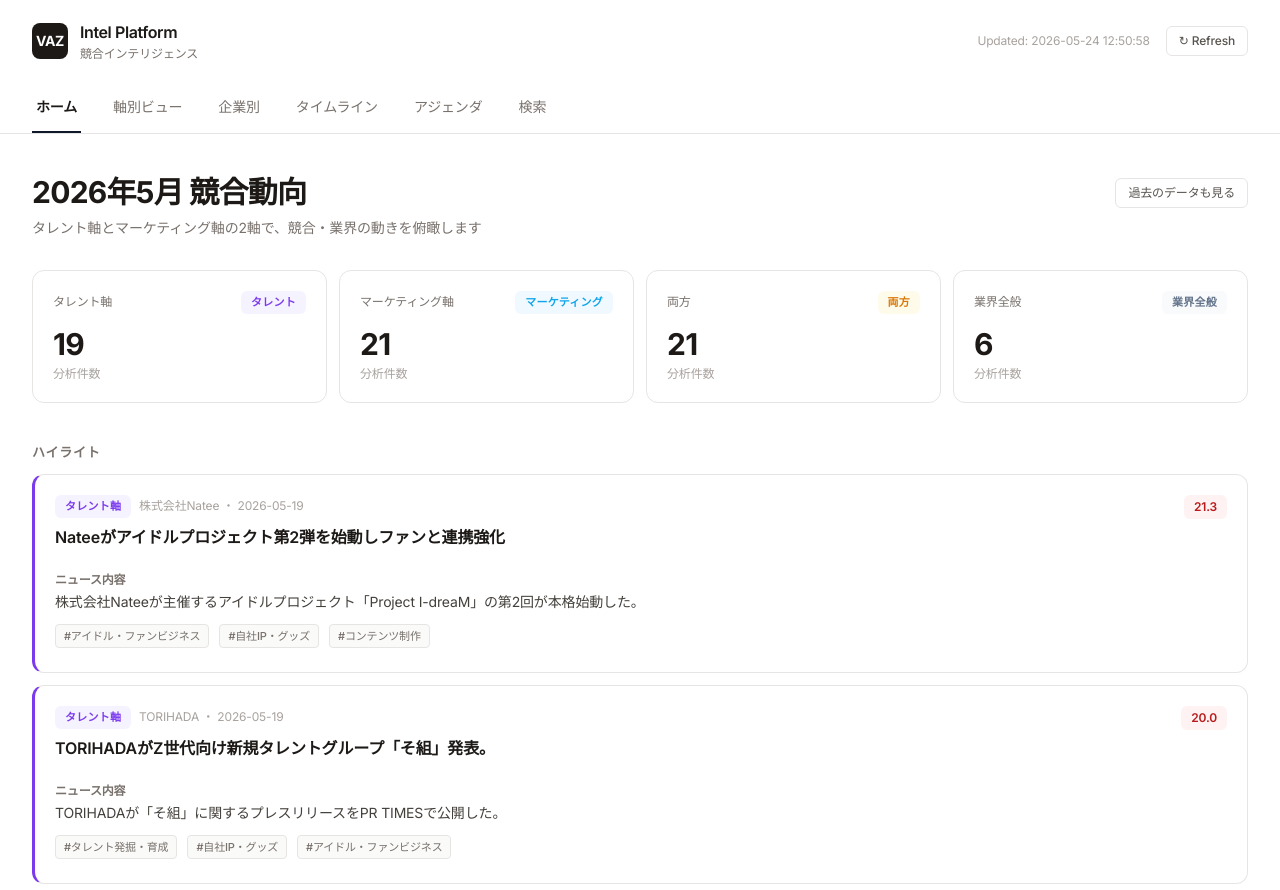
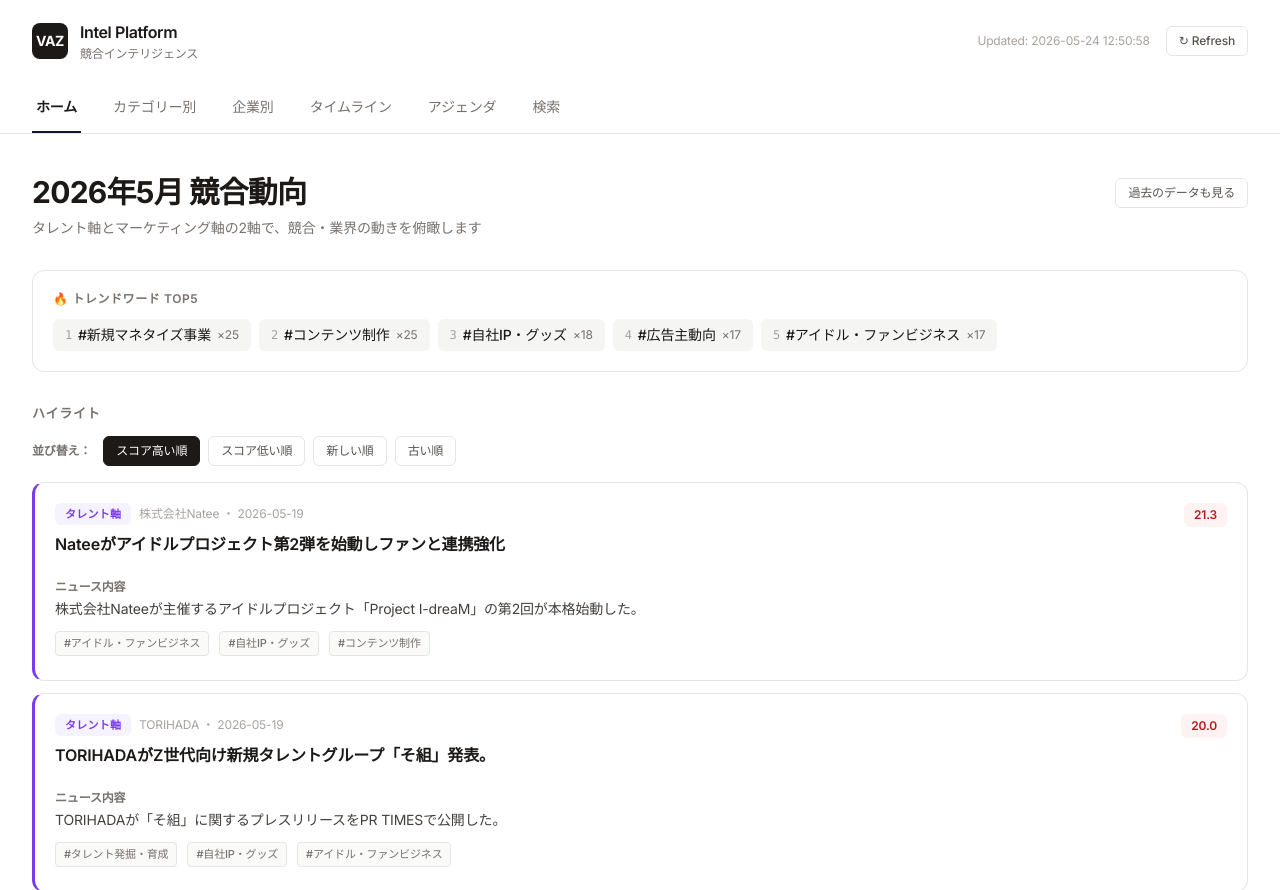
Before and after one commit to hiromasayonekura-svg/vaz-intel, a plain HTML site: page docs/index.html in a window 1280 px wide. Shown: the top 890 px of the page. Drawn offline with nearby package versions, Linux system fonts and the light colour scheme.

Commit message:
feat: 軸→カテゴリー名称変更・並び替え追加・トレンドワード・トピック表示制御

```diff
--- a/docs/index.html
+++ b/docs/index.html
@@ -199,7 +199,7 @@
   </div>
   <nav class="max-w-7xl mx-auto px-4 md:px-8 flex items-center overflow-x-auto scrollbar-thin">
     <div class="nav-tab active" data-view="home">ホーム</div>
-    <div class="nav-tab" data-view="axis">軸別ビュー</div>
+    <div class="nav-tab" data-view="axis">カテゴリー別</div>
     <div class="nav-tab" data-view="company">企業別</div>
     <div class="nav-tab" data-view="timeline">タイムライン</div>
     <div class="nav-tab" data-view="agenda">アジェンダ</div>
@@ -306,8 +306,69 @@
   }
 }
 
-// 軸別ビューのトピックフィルター状態
+// カテゴリー別のトピックフィルター状態
 let CURRENT_TAG_FILTER = 'all';
+
+// ★ 並び替え状態（ホーム/カテゴリー別/アジェンダ共通）
+let SORT_BY = 'score';      // 'score' or 'date'
+let SORT_ORDER = 'desc';    // 'asc' or 'desc'
+
+// 配列を SORT_BY / SORT_ORDER に従ってソート
+function applySort(arr) {
+  const sorted = [...arr];
+  sorted.sort((a, b) => {
+    let va, vb;
+    if (SORT_BY === 'date') {
+      va = String(a.date || '').replace(/[\/\-]/g, '');
+      vb = String(b.date || '').replace(/[\/\-]/g, '');
+    } else {
+      va = Number(a.totalScore) || 0;
+      vb = Number(b.totalScore) || 0;
+    }
+    if (va < vb) return SORT_ORDER === 'asc' ? -1 : 1;
+    if (va > vb) return SORT_ORDER === 'asc' ? 1 : -1;
+    return 0;
+  });
+  return sorted;
+}
+
+// 並び替えボタンのHTMLを生成
+function sortControls(viewName) {
+  const btn = (label, by, order) => {
+    const active = SORT_BY === by && SORT_ORDER === order;
+    const cls = active
+      ? 'bg-stone-900 text-white border-stone-900'
+      : 'bg-white text-stone-600 border-stone-200 hover:border-stone-400';
+    return `<button onclick="setSortAndRender('${viewName}','${by}','${order}')"
+      class="${cls} px-3 py-1.5 rounded-md text-xs font-medium border transition">${label}</button>`;
+  };
+  return `
+    <div class="flex items-center gap-2 flex-wrap mb-4">
+      <span class="text-xs font-semibold text-stone-500 mr-1">並び替え：</span>
+      ${btn('スコア高い順', 'score', 'desc')}
+      ${btn('スコア低い順', 'score', 'asc')}
+      ${btn('新しい順', 'date', 'desc')}
+      ${btn('古い順', 'date', 'asc')}
+    </div>`;
+}
+
+function setSortAndRender(viewName, by, order) {
+  SORT_BY = by;
+  SORT_ORDER = order;
+  renderView(viewName);
+}
+
+// ★ トレンドワード抽出（タグの出現回数TOP5）
+function getTrendWords(analyses) {
+  const count = {};
+  analyses.forEach(a => (a.tags || []).forEach(t => {
+    if (!t) return;
+    count[t] = (count[t] || 0) + 1;
+  }));
+  return Object.entries(count)
+    .sort((a, b) => b[1] - a[1])
+    .slice(0, 5);
+}
 
 /* ホーム */
 function renderHome(c) {
@@ -316,19 +377,23 @@
   const now = new Date();
   const monthLabel = SHOW_ALL_MONTHS ? '全期間' : `${now.getFullYear()}年${now.getMonth()+1}月`;
 
-  // 当月フィルター後の軸別件数を再集計
+  // 当月フィルター後のカテゴリー別件数を再集計
   const axisCounts = { 'タレント軸': 0, 'マーケティング軸': 0, '両方': 0, '業界全般': 0 };
   analyses.forEach(a => {
     const ax = a.axis || '業界全般';
     if (axisCounts[ax] !== undefined) axisCounts[ax]++;
   });
 
-  // ハイライト：フィルター後のTOP10
-  const highlights = [...analyses]
+  // ハイライト：フィルター後のTOP10（並び替え反映）
+  const highlights = applySort(analyses).slice(0, 10);
+
+  // アジェンダ抜粋：スコア上位TOP3（並び替えとは独立）
+  const topAgenda = [...analyses]
     .sort((a, b) => b.totalScore - a.totalScore)
-    .slice(0, 10);
-  // アジェンダ抜粋：TOP3
-  const topAgenda = highlights.slice(0, 3);
+    .slice(0, 3);
+
+  // トレンドワード（タグ出現回数TOP5）
+  const trendWords = getTrendWords(analyses);
 
   c.innerHTML = `
     <div class="mb-8 flex items-start justify-between gap-4">
@@ -338,14 +403,26 @@
       </div>
       <div class="mt-1 flex-shrink-0">${monthToggleButton()}</div>
     </div>
-    <div class="grid grid-cols-2 md:grid-cols-4 gap-3 mb-10">
-      ${axisKpi('タレント軸', axisCounts['タレント軸'], 'talent')}
-      ${axisKpi('マーケティング軸', axisCounts['マーケティング軸'], 'marketing')}
-      ${axisKpi('両方', axisCounts['両方'], 'both')}
-      ${axisKpi('業界全般', axisCounts['業界全般'], 'industry')}
-    </div>
+
+    <section class="mb-8">
+      <div class="card">
+        <div class="text-xs font-semibold text-stone-500 mb-3 uppercase tracking-wider">🔥 トレンドワード TOP5</div>
+        <div class="flex flex-wrap gap-2">
+          ${trendWords.length === 0
+            ? `<span class="text-sm text-stone-400">データが集まり次第表示されます</span>`
+            : trendWords.map(([tag, count], i) => `
+              <span class="inline-flex items-center gap-1.5 px-3 py-1.5 bg-stone-100 rounded-md text-sm">
+                <span class="text-stone-400 text-xs font-mono">${i+1}</span>
+                <span class="font-medium text-stone-900">${escapeHtml(tag)}</span>
+                <span class="text-stone-500 text-xs">×${count}</span>
+              </span>`).join('')}
+        </div>
+      </div>
+    </section>
+
     <section class="mb-12">
       <div class="section-title">ハイライト</div>
+      ${sortControls('home')}
       <div class="space-y-3">
         ${highlights.length === 0
           ? `<div class="card text-stone-400 text-center py-10 text-sm">${escapeHtml(monthLabel)}の重要分析はまだありません</div>`
@@ -456,7 +533,7 @@
   });
 }
 
-/* 軸別ビュー（トピック絞り込み統合版） */
+/* カテゴリー別（トピック絞り込み統合版） */
 function renderAxis(c) {
   const filter = CURRENT_AXIS_FILTER;
   const analyses = getFilteredAnalyses();
@@ -483,14 +560,14 @@
   c.innerHTML = `
     <div class="mb-6 flex items-start justify-between gap-4 flex-wrap">
       <div>
-        <h2 class="text-2xl md:text-2xl md:text-3xl font-bold tracking-tight">軸別ビュー</h2>
+        <h2 class="text-2xl md:text-2xl md:text-3xl font-bold tracking-tight">カテゴリー別</h2>
         <p class="text-stone-500 mt-2 text-sm">${escapeHtml(monthLabel)} ・ 軸とトピックで分析を絞り込みます</p>
       </div>
       <div class="mt-1 flex-shrink-0">${monthToggleButton()}</div>
     </div>
 
     <div class="mb-4">
-      <div class="text-xs font-semibold text-stone-500 mb-2 uppercase tracking-wider">軸で絞り込み</div>
+      <div class="text-xs font-semibold text-stone-500 mb-2 uppercase tracking-wider">カテゴリーで絞り込み</div>
       <div class="flex gap-2 flex-wrap">
         ${axisFilterButton('all', '全て', filter)}
         ${axisFilterButton('タレント軸', 'タレント軸', filter)}
@@ -500,7 +577,7 @@
       </div>
     </div>
 
-    ${topTags.length > 0 ? `
+    ${filter !== 'all' && topTags.length > 0 ? `
     <div class="mb-6">
       <div class="text-xs font-semibold text-stone-500 mb-2 uppercase tracking-wider">トピックで絞り込み</div>
       <div class="flex gap-2 flex-wrap">
@@ -513,17 +590,19 @@
     </div>
     ` : ''}
 
+    ${sortControls('axis')}
+
     <div class="text-xs text-stone-500 mb-3">${tagFiltered.length}件の分析</div>
     <div class="space-y-3">
       ${tagFiltered.length === 0
         ? `<div class="card text-stone-400 text-center py-10 text-sm">${escapeHtml(monthLabel)}の該当する分析がありません</div>`
-        : tagFiltered.sort((a, b) => b.totalScore - a.totalScore).map(a => highlightCard(a)).join('')}
+        : applySort(tagFiltered).map(a => highlightCard(a)).join('')}
     </div>`;
 
   document.querySelectorAll('[data-axis-filter]').forEach(btn => {
     btn.addEventListener('click', () => {
       CURRENT_AXIS_FILTER = btn.dataset.axisFilter;
-      CURRENT_TAG_FILTER = 'all';  // 軸を変えたらタグはリセット
+      CURRENT_TAG_FILTER = 'all';  // カテゴリーを変えたらタグはリセット
       renderView('axis');
     });
   });
@@ -704,17 +783,18 @@
 
 /* アジェンダボード */
 function renderAgenda(c) {
-  const sorted = [...getFilteredAnalyses()].sort((a, b) => b.totalScore - a.totalScore);
+  const sorted = applySort(getFilteredAnalyses());
   const now = new Date();
   const monthLabel = SHOW_ALL_MONTHS ? '全期間' : `${now.getFullYear()}年${now.getMonth()+1}月`;
   c.innerHTML = `
-    <div class="mb-8 flex items-start justify-between gap-4">
+    <div class="mb-6 flex items-start justify-between gap-4">
       <div>
         <h2 class="text-2xl md:text-3xl font-bold tracking-tight">経営アジェンダボード</h2>
         <p class="text-stone-500 mt-2 text-sm">${escapeHtml(monthLabel)} ・ 経営陣への問いかけを一覧で議論できます</p>
       </div>
       <div class="mt-1 flex-shrink-0">${monthToggleButton()}</div>
     </div>
+    ${sortControls('agenda')}
     <div class="space-y-4">
       ${sorted.length === 0
         ? `<div class="card text-stone-400 text-center py-10 text-sm">${escapeHtml(monthLabel)}のアジェンダはありません</div>`
```
